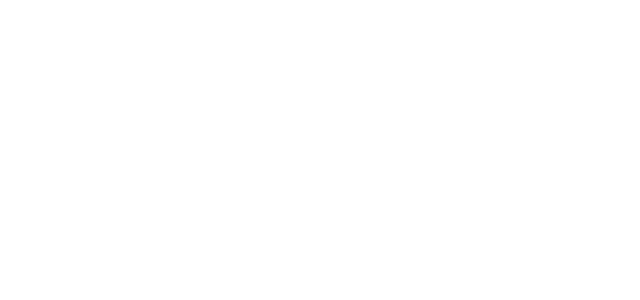
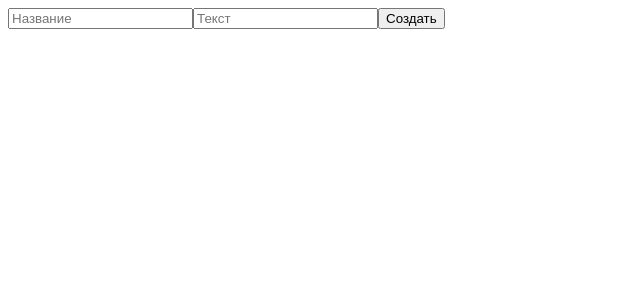
Before and after one commit to lfyz12/taskList, a React (Create React App) app: page /taskList/taskItem/1 in a window 1280 px wide. Before the commit this address had no page. Shown: the top 300 px of the page, without its empty margins (0-640 px from the left). Built offline with nearby package versions, Linux system fonts and the light colour scheme.

Commit message:
настроил роутинг и добавил компонентов

```diff
--- a/src/App.tsx
+++ b/src/App.tsx
@@ -9,10 +9,9 @@
 
 function App() {
   const {taskStore} = useContext(Context)
-    console.log(taskStore.currentTask)
   return (
     <BrowserRouter>
-      <AppRouter/>
+        {taskStore.taskList.length > 0 ? <AppRouter/> : <CreateTaskForm/>}
     </BrowserRouter>
   );
 }
--- a/src/components/AppRouter.tsx
+++ b/src/components/AppRouter.tsx
@@ -6,15 +6,15 @@
 import {Context} from "../index";
 import CreateTaskForm from "./CreateTaskForm";
 import {observer} from "mobx-react-lite";
+import TaskContentWrapper from "./TaskContentWrapper";
 
 const AppRouter = () => {
-    const {taskStore} = useContext(Context)
-    console.log(taskStore.taskList)
+
     return (
         <Routes>
             <Route path={'/'} element={<Home/>}>
-                <Route path={'taskList'} element={<TaskList taskList={taskStore.taskList}/>}/>
                 <Route path={'new'} element={<CreateTaskForm/>}/>
+                <Route path={'taskItem/:taskId'} element={<TaskContentWrapper/>}/>
             </Route>
         </Routes>
     );
--- a/src/components/CreateTaskForm.tsx
+++ b/src/components/CreateTaskForm.tsx
@@ -1,20 +1,38 @@
 import React, {useContext, useState} from 'react';
 import {Context} from "../index";
-import {Link} from "react-router-dom";
-import taskList from "./TaskList";
+import {useNavigate} from "react-router-dom";
 
 const CreateTaskForm = () => {
     const {taskStore} = useContext(Context)
     const [name, setName] = useState<string>('')
     const [text, setText] = useState<string>('')
+    const navigate = useNavigate()
     const createTask = () => {
         taskStore.createNewTask(name, text)
+        navigate('/')
     }
     return (
-        <div>
-            <input type={"text"} placeholder={'Название'} value={name} onChange={e => setName(e.target.value)}/>
-            <input type={"text"} placeholder={'Текст'} value={text} onChange={e => setText(e.target.value)}/>
-            <button onClick={createTask}>Создать</button>
+        <div className="p-6 bg-white rounded-lg shadow-md space-y-4 m-auto">
+            <input
+                type="text"
+                placeholder="Название"
+                value={name}
+                onChange={e => setName(e.target.value)}
+                className="w-full p-2 border border-gray-300 rounded-md focus:outline-none focus:ring-2 focus:ring-blue-500"
+            />
+            <input
+                type="text"
+                placeholder="Текст"
+                value={text}
+                onChange={e => setText(e.target.value)}
+                className="w-full p-2 border border-gray-300 rounded-md focus:outline-none focus:ring-2 focus:ring-blue-500"
+            />
+            <button
+                onClick={createTask}
+                className="w-full p-2 bg-blue-500 text-white rounded-md hover:bg-blue-600 transition duration-200"
+            >
+                Создать
+            </button>
         </div>
     );
 };
--- a/src/components/Home.tsx
+++ b/src/components/Home.tsx
@@ -1,16 +1,22 @@
-import React from 'react';
+import React, {useContext} from 'react';
 import {Link, Outlet} from "react-router-dom";
 import {observer} from "mobx-react-lite";
+import TaskList from "./TaskList";
+import {Context, taskStore} from "../index";
 
 const Home = () => {
+    const {taskStore} = useContext(Context)
+
     return (
-        <div>
-            <h1>Hey</h1>
-            <nav>
-                <Link to="taskList">Task List</Link>
-                <Link to="new">Create New Task</Link>
-            </nav>
-            <Outlet/>
+        <div className="flex w-screen h-screen text-gray-800 text-lg font-medium bg-gray-50">
+
+            <div className="w-1/3 h-full p-4 bg-white shadow-md">
+                <TaskList taskList={taskStore.taskList}/>
+            </div>
+
+            <div className="h-full w-2/3 p-6">
+                {taskStore.taskList.length === 0 ? <Outlet context='new'/> : <Outlet/>}
+            </div>
         </div>
     );
 };
--- a/src/components/TaskContentWrapper.tsx
+++ b/src/components/TaskContentWrapper.tsx
@@ -1,9 +1,45 @@
-import React from 'react';
+import React, {useContext, useEffect, useState} from 'react';
+import {Context} from "../index";
+import {useParams} from "react-router-dom";
+import {observer} from "mobx-react-lite";
 
 const TaskContentWrapper = () => {
+    const {taskStore} = useContext(Context)
+    const {taskId} = useParams()
+    const [name, setName] = useState<string>(taskStore.currentTask.name)
+    const [text, setText] = useState<string>(taskStore.currentTask.text)
+
+    useEffect(() => {
+        setName(taskStore.currentTask.name);
+        setText(taskStore.currentTask.text);
+    }, [taskStore.currentTask, taskId]);
+
+    const handleNameChange = (e: React.ChangeEvent<HTMLInputElement>) => {
+        setName(e.target.value);
+        taskStore.updateTaskListAfterUpdateName(taskId!, name)
+    };
+
+    const handleTextChange = (e: React.ChangeEvent<HTMLTextAreaElement>) => {
+        setText(e.target.value);
+        if (text.trim() !== '') {
+            taskStore.updateTaskListAfterUpdateText(taskId!, text)
+        }
+    };
+
     return (
-        <div>
+        <div className='w-full h-full flex flex-col'>
+            <input type="text" value={name} onChange={handleNameChange}
+                   className='text-4xl h-16 border-none outline-0 bg-transparent font-semibold mb-2'
+                   placeholder='Название'
+            />
+            <hr/>
 
+            <textarea
+                value={text}
+                onChange={handleTextChange}
+                className='text-lg font-medium mt-2 ms-2 w-full flex-1 p-2 border-none resize-none outline-none bg-transparent'
+                placeholder="Напишите что хотите"
+            />
         </div>
     );
 };
--- a/src/components/TaskItem.tsx
+++ b/src/components/TaskItem.tsx
@@ -3,6 +3,7 @@
 import {Context} from "../index";
 import TaskList from "./TaskList";
 import {observer} from "mobx-react-lite";
+import {Link, useNavigate} from "react-router-dom";
 
 interface taskItemProps {
     task: ITask
@@ -11,6 +12,7 @@
 const TaskItem: FC<taskItemProps> = ({task}: taskItemProps) => {
     const {taskStore} = useContext(Context)
     const [show, setShow] = useState<boolean>(false)
+    const navigate = useNavigate()
     const handleToggleShow = () => setShow(!show)
     const pickCurrentTask = (e: React.MouseEvent) => {
         e.stopPropagation()
@@ -22,9 +24,31 @@
         taskStore.setCurrentTask(task)
         taskStore.updateTaskListAfterDeletion()
     }
+
+    const markTask = (e: React.MouseEvent) => {
+        e.stopPropagation()
+        taskStore.setCurrentTask(task)
+        taskStore.updateTaskListAfterMark()
+    }
     return (
-        <div onClick={pickCurrentTask}>
-            <input type={"checkbox"} checked={task.status}/> {task.id} {task.name} <button onClick={handleToggleShow}>&21</button> <button onClick={deleteTask}>-</button>
+        <div onClick={pickCurrentTask} className='w-full'>
+            <input type={"checkbox"} checked={task.status} onClick={markTask}/>
+
+            {taskStore.orderedList && task.id}
+
+            <Link to={`taskItem/${task.id}`}>{task.name}</Link>
+
+            <button onClick={handleToggleShow}>↓</button>
+
+            <button className='' onClick={deleteTask}>
+                -
+            </button>
+
+            <Link to='new'><button className=''>
+                +
+            </button></Link>
+
+
             {show && <TaskList taskList={task.taskList}/>}
         </div>
     );
--- a/src/components/TaskList.tsx
+++ b/src/components/TaskList.tsx
@@ -2,6 +2,7 @@
 import {ITask} from "../types/types";
 import TaskItem from "./TaskItem";
 import {observer} from "mobx-react-lite";
+import {taskStore} from "../index";
 
 interface taskListProps {
     taskList: ITask[]
@@ -9,11 +10,10 @@
 const TaskList: FC<taskListProps> = ({taskList}: taskListProps) => {
 
     return (
-        <div className='me-2'>
-            {
-                taskList.map(task =>
-                <TaskItem task={task}/>)
-            }
+        <div className="ms-2">
+            {taskList.map(task => (
+                <TaskItem key={task.id} task={task}/>
+            ))}
         </div>
     );
 };
--- a/src/store/TaskStore.tsx
+++ b/src/store/TaskStore.tsx
@@ -5,10 +5,15 @@
 export default class TaskStore {
     currentTask = {} as ITask
     taskList = [] as ITask[]
+    orderedList: boolean = false
 
     constructor() {
         makeAutoObservable(this)
         this.loadTaskListFromLocalStorage()
+    }
+
+    toggleOrderedList() {
+        this.orderedList = !this.orderedList
     }
 
 
@@ -30,6 +35,15 @@
 
     setCurrentTask(task: ITask) {
         this.currentTask = task
+    }
+
+    getTaskById(id: string, taskList: ITask[]): ITask | undefined {
+        return taskList.find(task => {
+            if (task.id === id) {
+                return task
+            }
+            return this.getTaskById(id, task.taskList)
+        })
     }
 
     createNewTask(name: string, text: string) {
```
